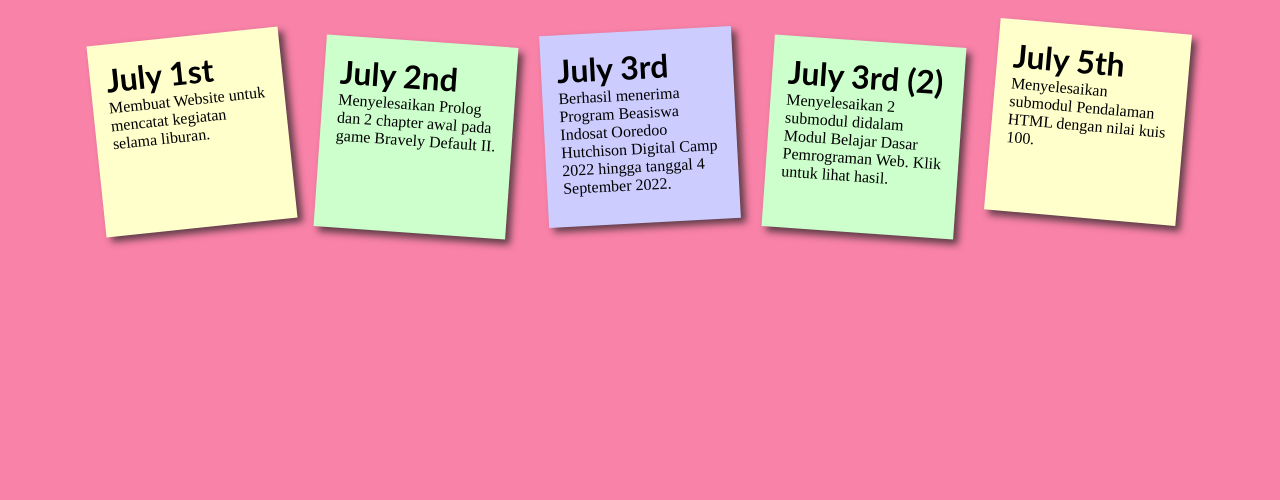
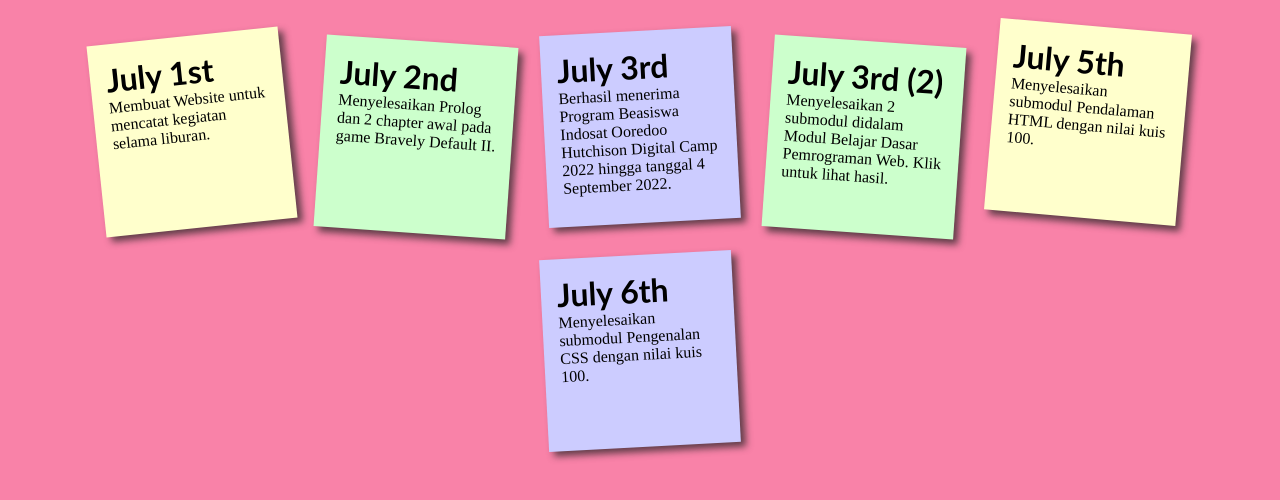
Before and after one commit to ahmdkaromi/summerproject22, a plain HTML site: page new.html in a window 1280 px wide. Drawn offline with Linux system fonts and the light colour scheme.

Commit message:
Update new.html

```diff
--- a/new.html
+++ b/new.html
@@ -34,6 +34,12 @@
     <a href="#">
     <h2>July 5th</h2>
     <p>Menyelesaikan submodul Pendalaman HTML dengan nilai kuis 100.</p>
+    </a>
+</li>
+<li>
+    <a href="#">
+    <h2>July 6th</h2>
+    <p>Menyelesaikan submodul Pengenalan CSS dengan nilai kuis 100.</p>
     </a>
 </li>
 </ul>
```
